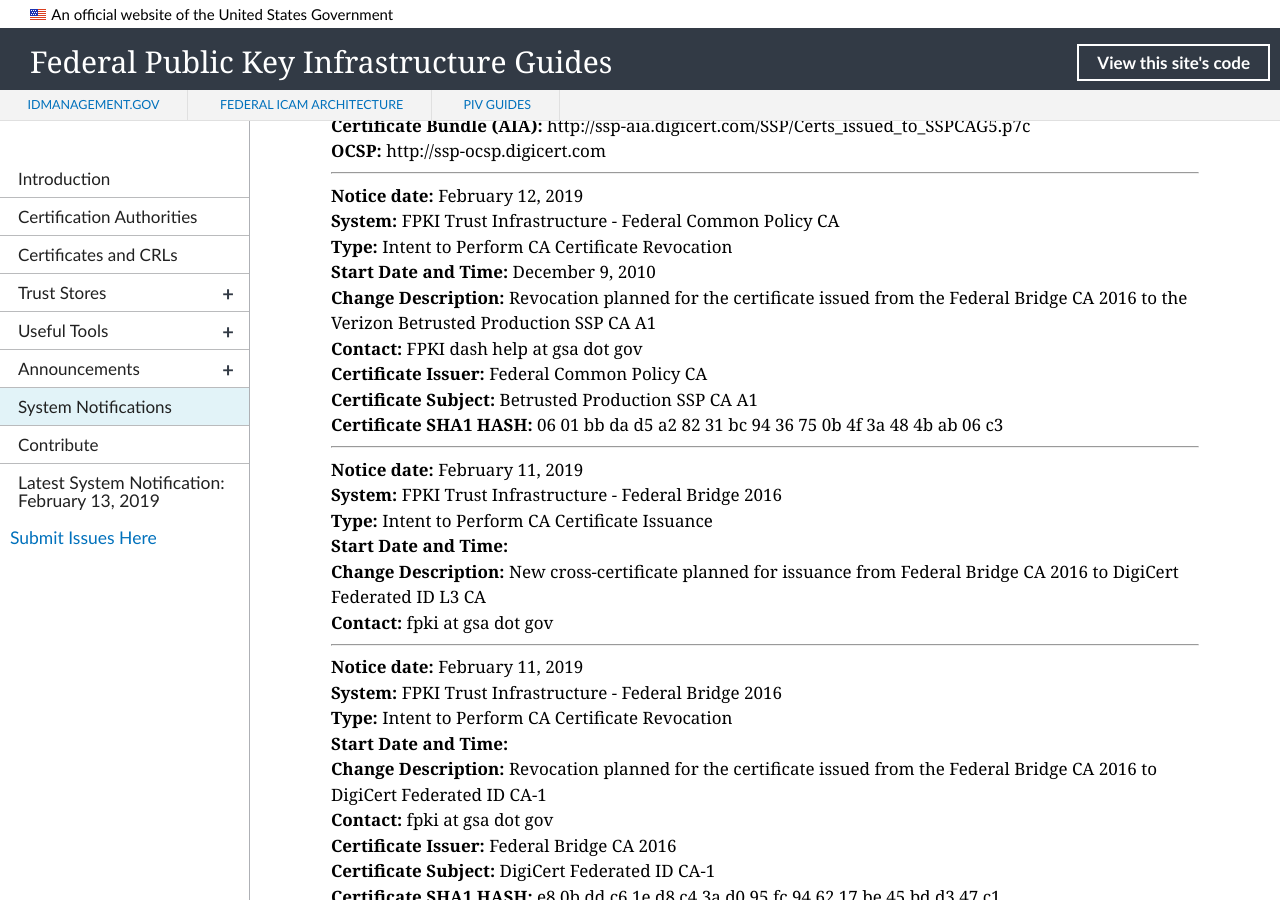
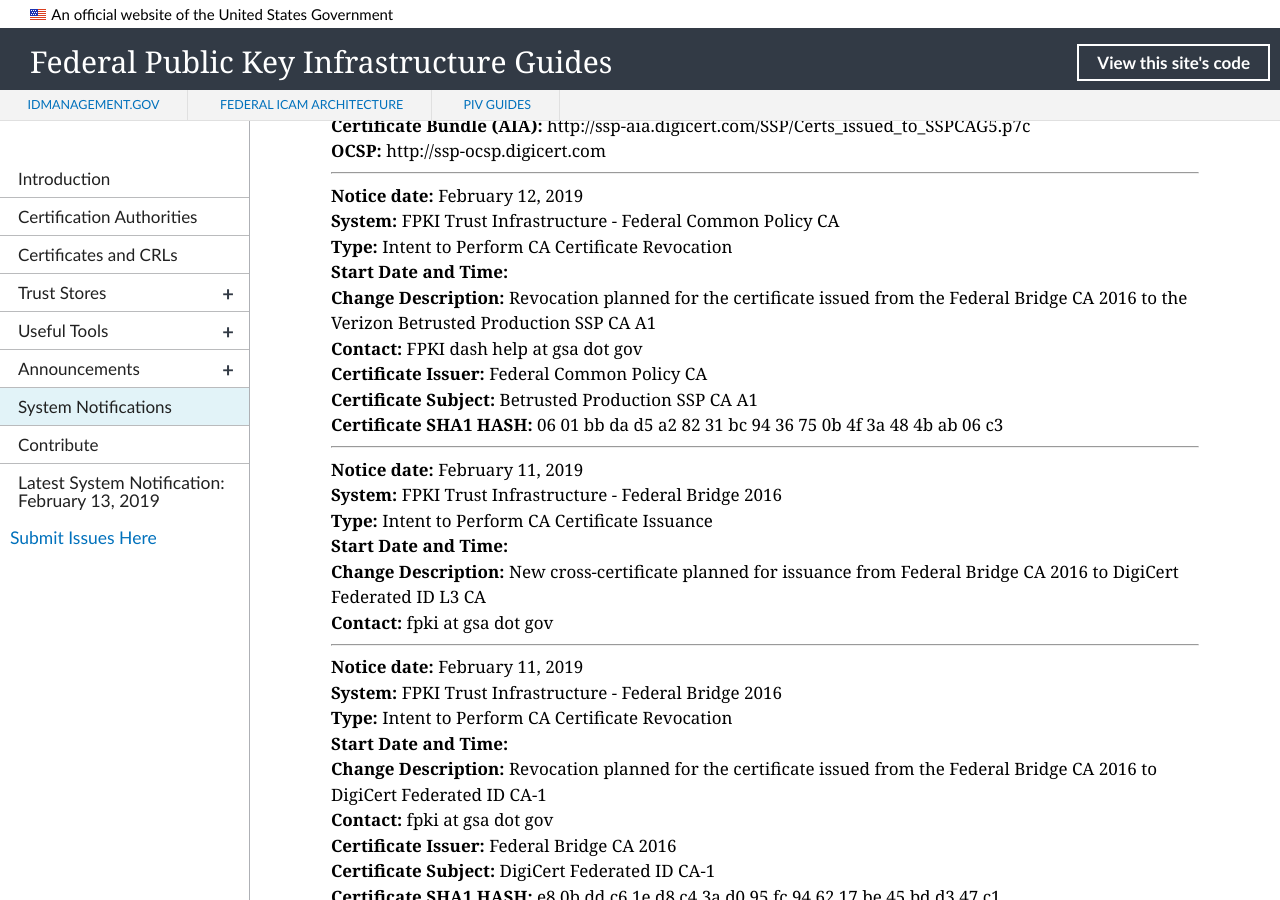
Before and after one commit to GSA/fpki-guides, a Jekyll site: the page built from pages/fpki_notifications.md, in a window 1280 px wide and 900 px high, scrolled down 1449 px. Built offline with Jekyll 4.4.1, drawn with Linux system fonts in a browser that asks for light colours; nearby versions of some CDN libraries; library files that are not in the unit come from our copies.

Commit message:
Update notifications.yml

```diff
--- a/_data/notifications.yml
+++ b/_data/notifications.yml
@@ -555,8 +555,8 @@
 
 - notice_date: February 12, 2019
   change_type: Intent to Perform CA Certificate Revocation
-  start_datetime: December 9, 2010
-  end_datetime: December 9, 2020
+  start_datetime:
+  end_datetime:
   system: FPKI Trust Infrastructure - Federal Common Policy CA
   change_description: Revocation planned for the certificate issued from the Federal Bridge CA 2016 to the Verizon Betrusted Production SSP CA A1
   contact: FPKI dash help at gsa dot gov
```
